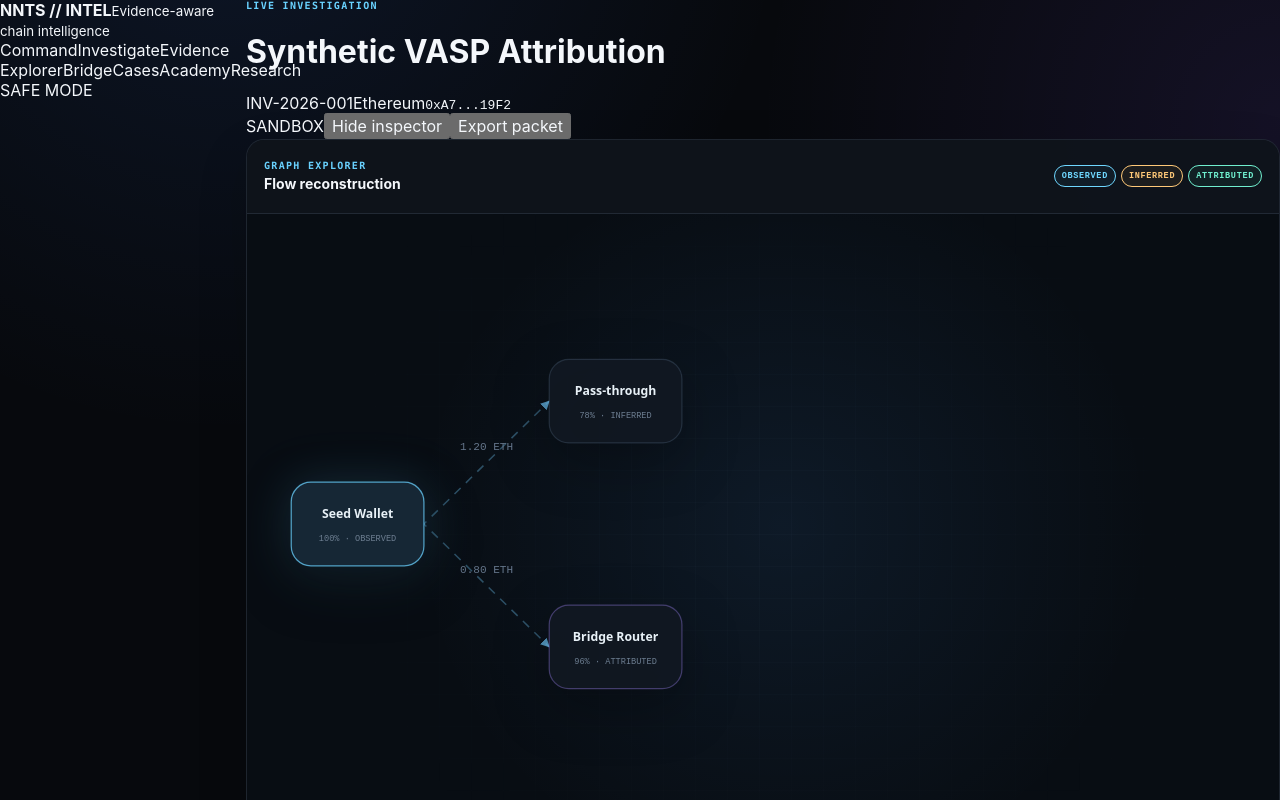
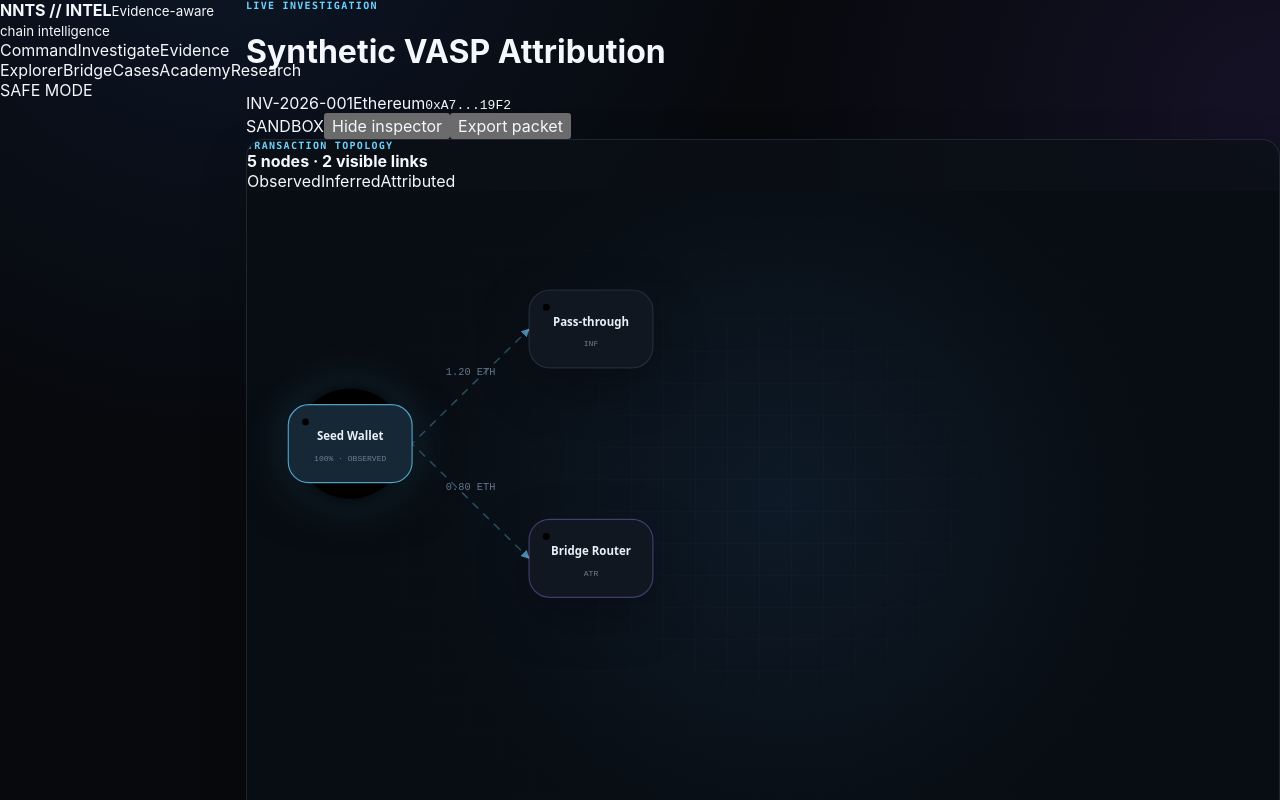
Before and after one commit to sapgun/nts-virtual-asset-tracking, a Next.js app: page /investigations in a window 1280 px wide. Shown: the top 800 px of the page. Built offline with nearby package versions, Linux system fonts and the light colour scheme.

Commit message:
refactor(ui): simplify graph hierarchy and selected-node focus

```diff
--- a/components/graph-canvas.tsx
+++ b/components/graph-canvas.tsx
@@ -2,7 +2,6 @@
 
 import { useMemo } from "react";
 import type { GraphEdge, GraphNode } from "@/lib/domain";
-import { StateBadge } from "@/components/state-badge";
 
 const nodeClass: Record<GraphNode["kind"], string> = {
   wallet: "node-wallet",
@@ -11,6 +10,13 @@ const nodeClass: Record<GraphNode["kind"], string> = {
   bridge: "node-bridge",
   contract: "node-contract",
 };
+
+const stateShort = {
+  OBSERVED: "OBS",
+  INFERRED: "INF",
+  ATTRIBUTED: "ATR",
+  UNVERIFIED: "UNV",
+} as const;
 
 export function GraphCanvas({
   nodes,
@@ -25,37 +31,58 @@ export function GraphCanvas({
   selectedId: string;
   onSelect: (node: GraphNode) => void;
 }) {
-  const nodeMap = useMemo(() => new Map(nodes.map((node) => [node.id, node])), [nodes]);
+  const nodeMap = useMemo(
+    () => new Map(nodes.map((node) => [node.id, node])),
+    [nodes],
+  );
+
+  const visibleEdges = edges.filter((edge) => edge.step <= step);
 
   return (
-    <section className="graph-panel">
-      <div className="panel-toolbar">
+    <section className="graph-panel graph-panel-v3">
+      <div className="graph-hud">
         <div>
-          <span className="eyebrow">GRAPH EXPLORER</span>
-          <strong>Flow reconstruction</strong>
+          <span className="eyebrow">TRANSACTION TOPOLOGY</span>
+          <strong>{nodes.length} nodes · {visibleEdges.length} visible links</strong>
         </div>
-        <div className="legend-inline">
-          <StateBadge state="OBSERVED" />
-          <StateBadge state="INFERRED" />
-          <StateBadge state="ATTRIBUTED" />
+        <div className="graph-mini-legend">
+          <span className="observed"><i />Observed</span>
+          <span className="inferred"><i />Inferred</span>
+          <span className="attributed"><i />Attributed</span>
         </div>
       </div>
 
-      <div className="graph-stage">
-        <svg viewBox="0 0 840 420" role="img" aria-label="Synthetic transaction graph">
+      <div className="graph-stage graph-stage-v3">
+        <svg viewBox="0 0 900 520" role="img" aria-label="Investigation transaction graph">
           <defs>
             <marker id="arrow" viewBox="0 0 10 10" refX="9" refY="5" markerWidth="6" markerHeight="6" orient="auto-start-reverse">
               <path d="M 0 0 L 10 5 L 0 10 z" className="arrow-head" />
             </marker>
+            <filter id="selectedGlow" x="-80%" y="-80%" width="260%" height="260%">
+              <feGaussianBlur stdDeviation="8" result="blur" />
+              <feMerge>
+                <feMergeNode in="blur" />
+                <feMergeNode in="SourceGraphic" />
+              </feMerge>
+            </filter>
           </defs>
 
           {edges.map((edge) => {
             const source = nodeMap.get(edge.source);
             const target = nodeMap.get(edge.target);
             if (!source || !target) return null;
+
             const visible = edge.step <= step;
+
             return (
-              <g key={edge.id} className={visible ? "graph-edge visible" : "graph-edge"}>
+              <g
+                key={edge.id}
+                className={[
+                  "graph-edge",
+                  "edge-" + edge.state.toLowerCase(),
+                  visible ? "visible" : "",
+                ].join(" ")}
+              >
                 <line
                   x1={source.x + 54}
                   y1={source.y}
@@ -63,7 +90,10 @@ export function GraphCanvas({
                   y2={target.y}
                   markerEnd="url(#arrow)"
                 />
-                <text x={(source.x + target.x) / 2} y={(source.y + target.y) / 2 - 10}>
+                <text
+                  x={(source.x + target.x) / 2}
+                  y={(source.y + target.y) / 2 - 10}
+                >
                   {edge.label}
                 </text>
               </g>
@@ -72,30 +102,52 @@ export function GraphCanvas({
 
           {nodes.map((node) => {
             const incoming = edges.filter((edge) => edge.target === node.id);
-            const visible = node.id === "seed" || incoming.some((edge) => edge.step <= step);
+            const visible =
+              incoming.length === 0 ||
+              incoming.some((edge) => edge.step <= step);
+            const selected = selectedId === node.id;
+
             return (
               <g
                 key={node.id}
                 className={[
                   "graph-node",
                   nodeClass[node.kind],
+                  "node-" + node.state.toLowerCase(),
                   visible ? "visible" : "",
-                  selectedId === node.id ? "selected" : "",
+                  selected ? "selected" : "",
                 ].join(" ")}
                 transform={`translate(${node.x - 54} ${node.y - 34})`}
                 role="button"
                 tabIndex={visible ? 0 : -1}
                 onClick={() => visible && onSelect(node)}
                 onKeyDown={(event) => {
-                  if (visible && (event.key === "Enter" || event.key === " ")) onSelect(node);
+                  if (
+                    visible &&
+                    (event.key === "Enter" || event.key === " ")
+                  ) {
+                    onSelect(node);
+                  }
                 }}
               >
-                <rect width="108" height="68" rx="16" />
-                <text className="node-title" x="54" y="29">
+                {selected && (
+                  <circle
+                    className="node-halo"
+                    cx="54"
+                    cy="34"
+                    r="48"
+                    filter="url(#selectedGlow)"
+                  />
+                )}
+                <rect width="108" height="68" rx="18" />
+                <circle className="node-state-dot" cx="15" cy="15" r="3" />
+                <text className="node-title" x="54" y="31">
                   {node.label}
                 </text>
-                <text className="node-meta" x="54" y="48">
-                  {Math.round(node.confidence * 100)}% · {node.state}
+                <text className="node-meta" x="54" y="49">
+                  {selected
+                    ? Math.round(node.confidence * 100) + "% · " + node.state
+                    : stateShort[node.state]}
                 </text>
               </g>
             );
@@ -103,6 +155,7 @@ export function GraphCanvas({
         </svg>
 
         <div className="graph-grid" />
+        <div className="graph-vignette" />
       </div>
     </section>
   );
```
